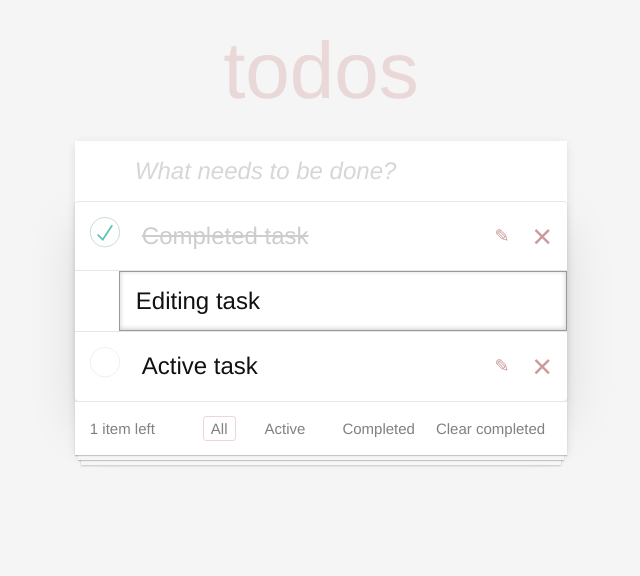
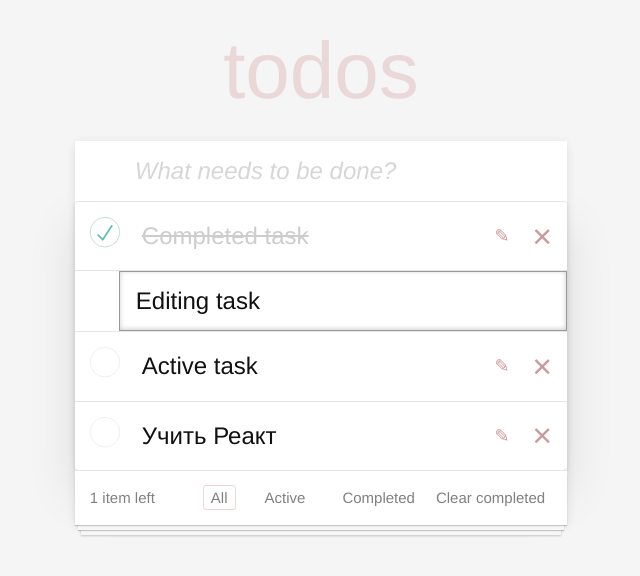
Before and after one commit to saltilo/react-todo-app, a React (Create React App) app: page / in a window 1280 px wide. Shown: the top 576 px of the page, without its empty margins (319-959 px from the left). Built offline with nearby package versions, Linux system fonts and the light colour scheme.

Commit message:
Второй этап: функционал списка задач

```diff
--- a/package.json
+++ b/package.json
@@ -1,5 +1,6 @@
 {
   "name": "kata-todo-app",
+  "homepage": "https://saltilo.github.io/react-todo-app",
   "version": "0.1.0",
   "private": true,
   "dependencies": {
@@ -16,7 +17,9 @@
     "start": "react-scripts start",
     "build": "react-scripts build",
     "test": "react-scripts test",
-    "eject": "react-scripts eject"
+    "eject": "react-scripts eject",
+    "predeploy": "npm run build",
+    "deploy": "gh-pages -d build"
   },
   "eslintConfig": {
     "extends": [
@@ -48,6 +51,7 @@
     "eslint-plugin-jsx-a11y": "^6.10.0",
     "eslint-plugin-react": "^7.37.1",
     "eslint-plugin-react-hooks": "^4.6.2",
+    "gh-pages": "^6.2.0",
     "globals": "^15.11.0"
   }
 }
--- a/src/App.js
+++ b/src/App.js
@@ -1,4 +1,5 @@
 import React from "react";
+import { useState } from "react";
 
 import TaskList from "./components/task-list";
 import NewTaskForm from "./components/new-task-form";
@@ -6,7 +7,7 @@ import Footer from "./components/footer";
 import "./App.css";
 
 const App = () => {
-  const tasks = [
+  const [tasks, setTasks] = useState([
     {
       id: 1,
       text: "Completed task",
@@ -28,7 +29,26 @@ const App = () => {
       timeAgo: "5 minutes",
       editing: false,
     },
-  ];
+    {
+      id: 4,
+      text: "Учить Реакт",
+      completed: false,
+      timeAgo: "5 minutes",
+      editing: false,
+    },
+  ]);
+
+  const toggleTaskCompletion = (taskID) => {
+    setTasks((prevTasks) =>
+      prevTasks.map((task) =>
+        task.id === taskID ? { ...task, completed: !task.completed } : task
+      )
+    );
+  };
+
+  const deleteTask = (taskId) => {
+    setTasks((prevTasks) => prevTasks.filter((task) => task.id !== taskId));
+  };
 
   return (
     <div className="app">
@@ -36,7 +56,11 @@ const App = () => {
 
       <div className="task-list-container">
         <NewTaskForm />
-        <TaskList tasks={tasks} />
+        <TaskList
+          tasks={tasks}
+          toggleTaskCompletion={toggleTaskCompletion}
+          deleteTask={deleteTask}
+        />
         <Footer />
       </div>
     </div>
--- a/src/components/task-list/TaskList.css
+++ b/src/components/task-list/TaskList.css
@@ -17,7 +17,3 @@
 .task-list li:last-child {
   border-bottom: none;
 }
-
-.task-list li:nth-child(2) {
-  padding: 0;
-}
--- a/src/components/task-list/TaskList.js
+++ b/src/components/task-list/TaskList.js
@@ -2,11 +2,16 @@ import React from "react";
 import Task from "../task";
 import "./TaskList.css";
 
-const TaskList = ({ tasks }) => {
+const TaskList = ({ tasks, toggleTaskCompletion, deleteTask }) => {
   return (
     <ul className="task-list">
       {tasks.map((task) => (
-        <Task key={task.id} task={task} />
+        <Task
+          key={task.id}
+          task={task}
+          toggleTaskCompletion={toggleTaskCompletion}
+          deleteTask={deleteTask}
+        />
       ))}
     </ul>
   );
--- a/src/components/task/Task.css
+++ b/src/components/task/Task.css
@@ -12,6 +12,10 @@
   color: inherit;
 
   padding: 10px 0;
+}
+
+.task-item:has(.task-edit-input) {
+  padding: 0;
 }
 
 .task-item.completed .task-text span {
--- a/src/components/task/Task.js
+++ b/src/components/task/Task.js
@@ -1,7 +1,9 @@
 import React from "react";
 import "./Task.css";
 
-const Task = ({ task }) => {
+const Task = ({ task, toggleTaskCompletion, deleteTask }) => {
+  const { id, text, completed, editing } = task;
+
   return (
     <li className={`task-item ${task.completed ? "completed" : ""}`}>
       {!task.editing && (
@@ -10,7 +12,7 @@ const Task = ({ task }) => {
             type="checkbox"
             id={`checkbox-${task.id}`}
             checked={task.completed}
-            readOnly
+            onChange={() => toggleTaskCompletion(task.id)}
           />
           <label htmlFor={`checkbox-${task.id}`} />
         </div>
@@ -25,7 +27,9 @@ const Task = ({ task }) => {
       {!task.editing && (
         <div className="task-actions">
           <button className="task-edit-button">✎</button>
-          <button className="task-delete-button">×</button>
+          <button className="task-delete-button" onClick={() => deleteTask(id)}>
+            ×
+          </button>
         </div>
       )}
     </li>
```
Also changed, not shown: 1 other file (tests, documents, lock files or other folders).
